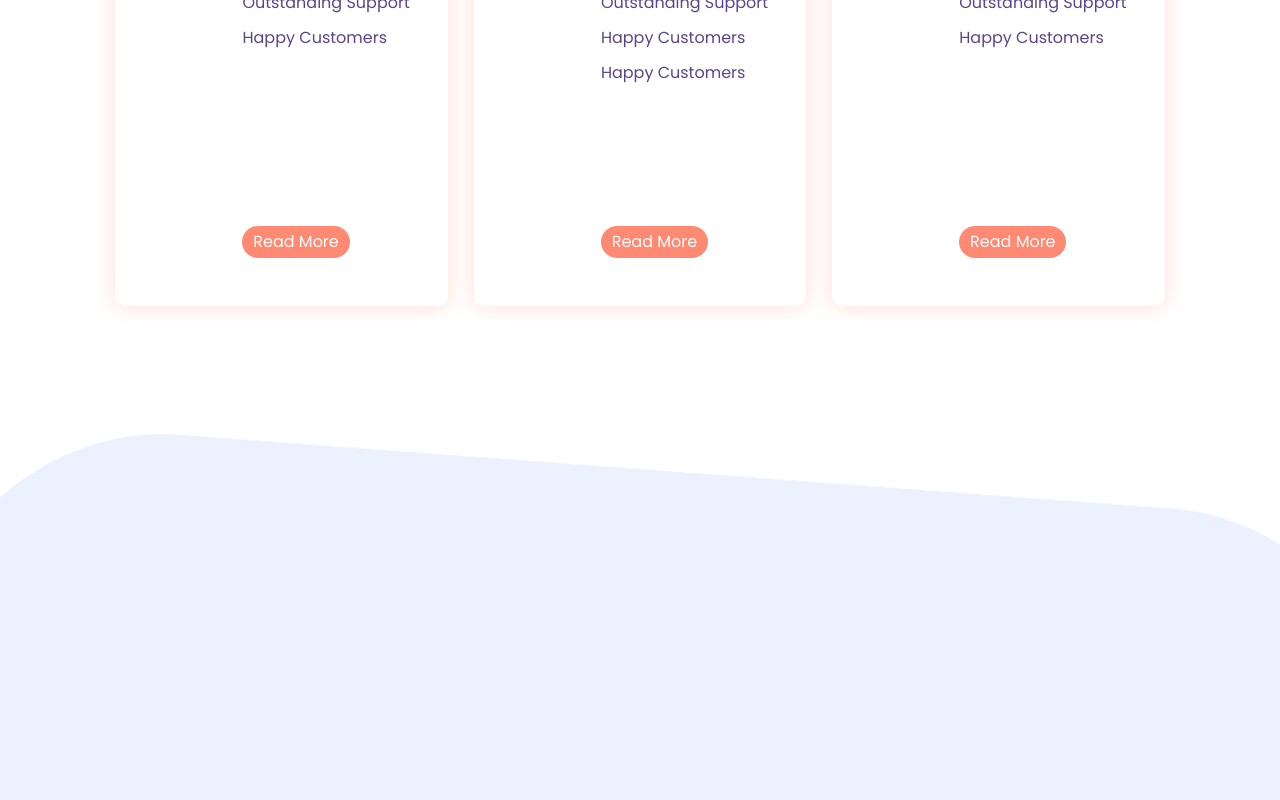
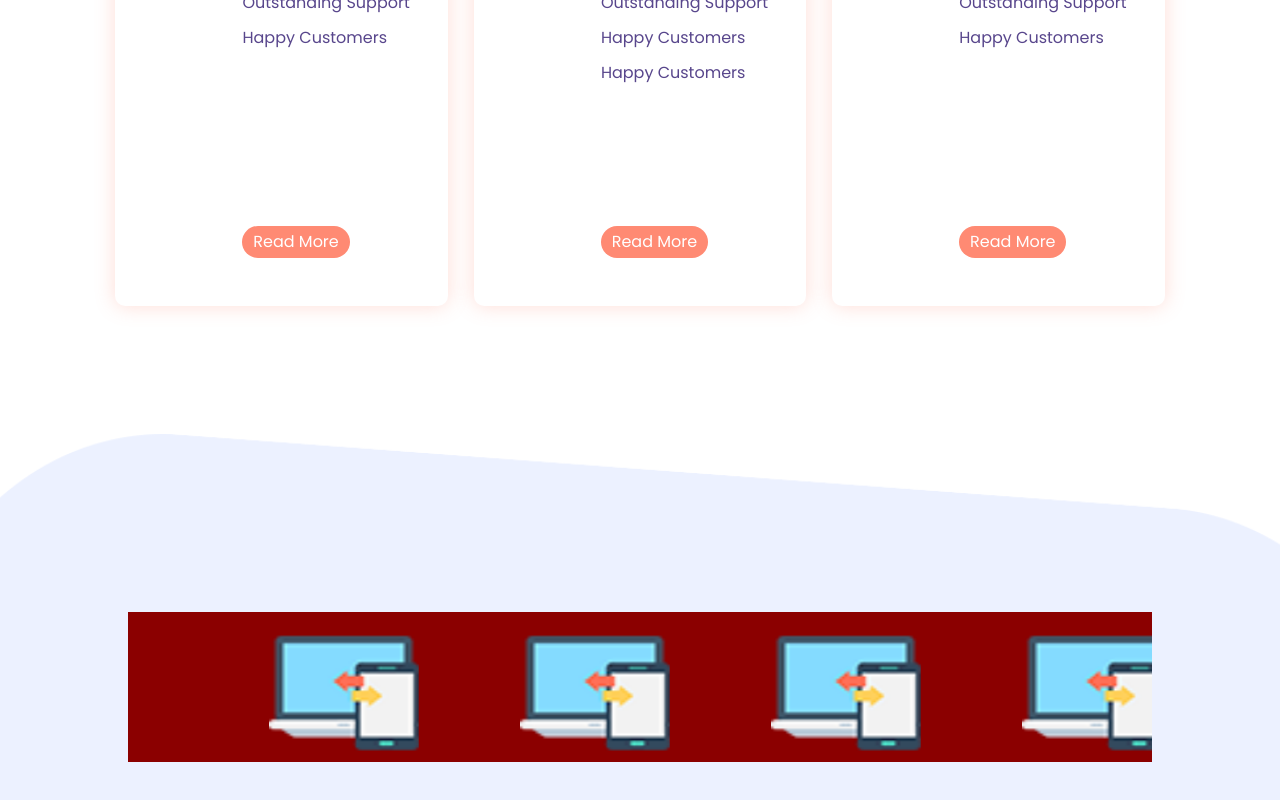
Before and after one commit to nimapm/Foton, a React (Create React App) app: page / in a window 1280 px wide. Shown: the part 5534-6334 px from the top of the page. Built offline with nearby package versions, Linux system fonts and the light colour scheme.

Commit message:
carousel bug covered v-middle

```diff
--- a/src/assets/css/_common.scss
+++ b/src/assets/css/_common.scss
@@ -11,6 +11,10 @@
 
 .cnt-left {
     text-align: left;
+}
+
+.cnt-center {
+    text-align: center;
 }
 
 .cnt-bottom {
@@ -208,6 +212,44 @@
     }
 }
 
+
+.customers-carousel-content {
+
+    position: absolute;
+    z-index: 8;
+    width: 100%;
+    height: 100%;
+    text-align: center;
+    top: 0;
+    overflow-x: hidden;
+
+
+
+}
+
+
+.customers-carousel-box {
+    width: 80vw;
+    background-color: darkred;
+    display: inline-block;
+    margin-top: 10%;
+
+    .owl-theme {
+        width: 100%;
+
+        .item {
+            img {
+                width: 150px;
+                height: 150px;
+            }
+        }
+    }
+}
+
+.owl-stage-outer {
+    margin-left: 5%;
+}
+
 /* customers carousel   end */
 
 /* Responsive */
--- a/src/components/common/customers-carousel.jsx
+++ b/src/components/common/customers-carousel.jsx
@@ -17,7 +17,7 @@ class CustomersCarousel extends Component {
     // const { background } = this.props;
 
     let classes = "customer-carousel-bg-img";
-    if (!this.state.background) classes += " carousel-bg-none";
+    if (!this.state.background) classes += "  carousel-bg-none";
     return (
       <React.Fragment>
         <div className="customers-carousel">
@@ -27,51 +27,56 @@ class CustomersCarousel extends Component {
               className={classes}
             />
           </div>
+          <div className="customers-carousel-content">
+            <div className="cnt1">
+              <div className="cnt2 cnt-center">
+                <div className="customers-carousel-box">
+                  <OwlCarousel
+                    className="owl-theme"
+                    loop
+                    items="4"
+                    stagePadding={10}
+                    autoplay
+                    dots={false}
+                  >
+                    <div class="item">
+                      <img src={img1} />
+                    </div>
+
+                    <div class="item">
+                      <img src={img2} />
+                    </div>
+
+                    <div class="item">
+                      <img src={img3} />
+                    </div>
+
+                    <div class="item">
+                      <img src={img4} />
+                    </div>
+
+                    <div class="item">
+                      <img src={img1} />
+                    </div>
+
+                    <div class="item">
+                      <img src={img2} />
+                    </div>
+
+                    <div class="item">
+                      <img src={img3} />
+                    </div>
+
+                    <div class="item">
+                      <img src={img4} />
+                    </div>
+                  </OwlCarousel>
+                </div>
+              </div>
+            </div>
+          </div>
         </div>
       </React.Fragment>
-
-      // <OwlCarousel
-      //   className="owl-theme"
-      //   loop
-      //   nav
-      //   items="5"
-      //   autoplay
-      //   nav
-      //   dots
-      //   margin={10}
-      // >
-      //   <div class="item">
-      //     <img src={img1} />
-      //   </div>
-
-      //   <div class="item">
-      //     <img src={img2} />
-      //   </div>
-
-      //   <div class="item">
-      //     <img src={img3} />
-      //   </div>
-
-      //   <div class="item">
-      //     <img src={img4} />
-      //   </div>
-
-      //   <div class="item">
-      //     <img src={img1} />
-      //   </div>
-
-      //   <div class="item">
-      //     <img src={img2} />
-      //   </div>
-
-      //   <div class="item">
-      //     <img src={img3} />
-      //   </div>
-
-      //   <div class="item">
-      //     <img src={img4} />
-      //   </div>
-      // </OwlCarousel>
     );
   }
 }
```
